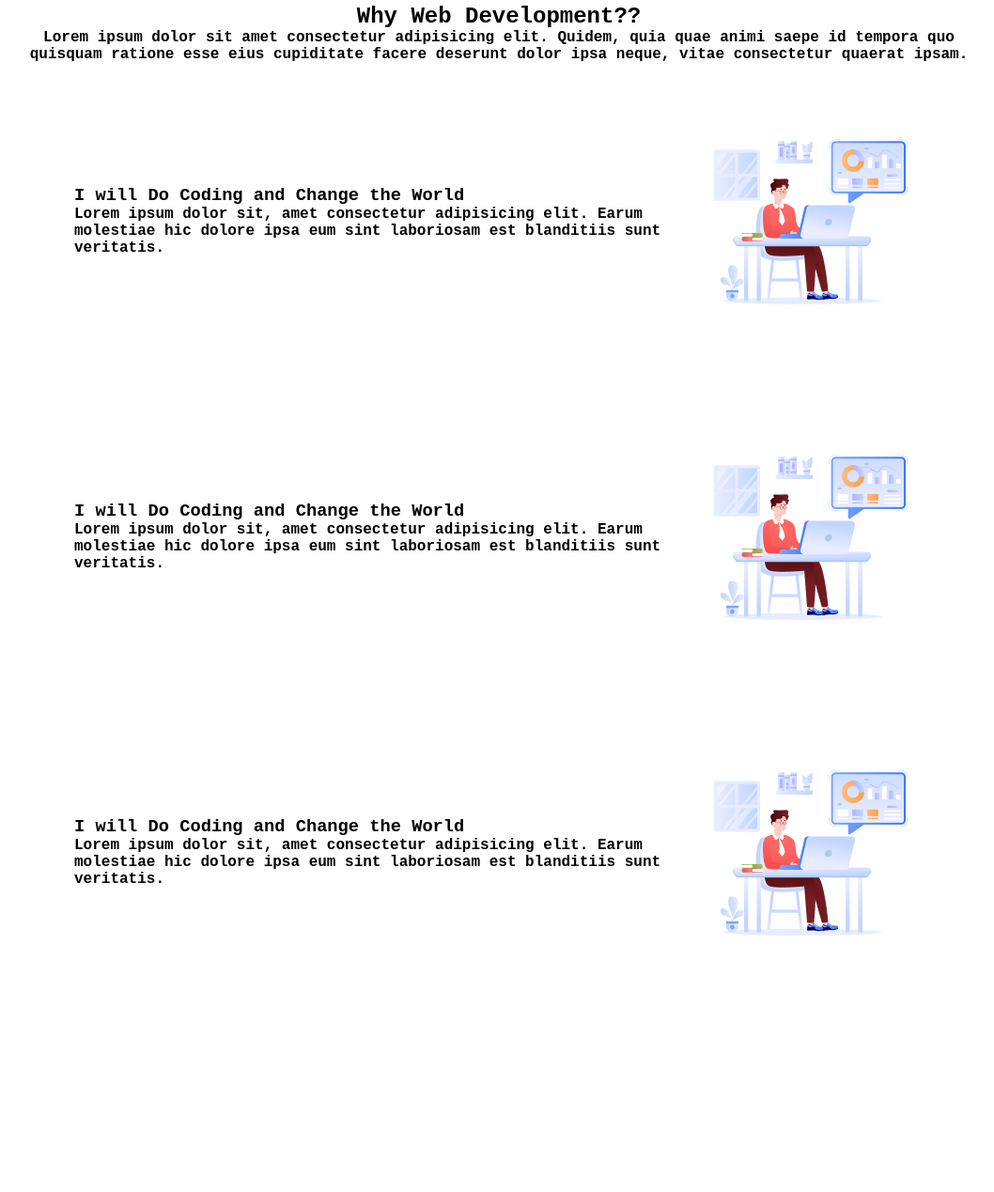
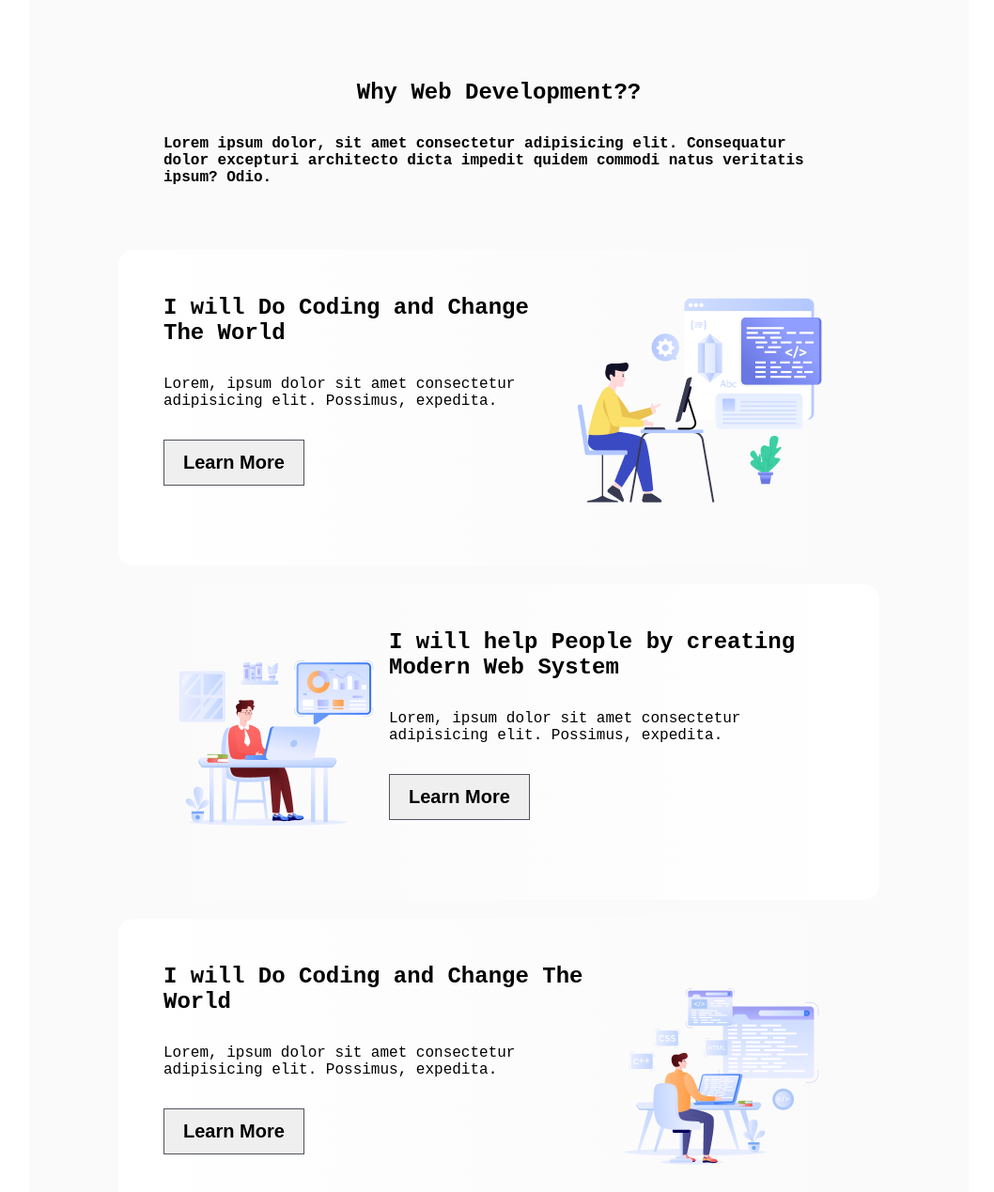
Before and after one commit to mehedee007/M1A1, a plain HTML site: page index.html in a window 1280 px wide. Shown: the part 799-2068 px from the top of the page at 94% size, without its empty margins (109-1167 px from the left). Before the commit the page ends 1949 px from the top, so only its background shows below. Drawn offline with Linux system fonts and the light colour scheme; a web font is replaced by a local one.

Commit message:
Second Slide completed. and Added the Layout for the Third Slide

```diff
--- a/index.html
+++ b/index.html
@@ -31,49 +31,90 @@
         </div>
 
 
-        <section class="section">
-            <div class="section-header">
-                <h1 class="section-title">Why Web Development??</h1>
-                <p class="section-desc">Lorem ipsum dolor sit amet consectetur adipisicing elit. Quidem, quia quae animi
-                    saepe id tempora quo quisquam ratione esse eius cupiditate facere deserunt dolor ipsa neque, vitae
-                    consectetur quaerat ipsam.</p>
+
+        <section class="article-section">
+            <div class="article" id="article-header">
+                <h1 class="article-heading">Why Web Development??</h1>
+                <p>Lorem ipsum dolor, sit amet consectetur adipisicing elit. Consequatur dolor excepturi architecto
+                    dicta impedit quidem commodi natus veritatis ipsum? Odio.</p>
             </div>
-            <div class="section-contents">
-                <article class="section-content">
-                    <div class="section-content-left">
-                        <h3>I will Do Coding and Change the World</h3>
-                        <p>Lorem ipsum dolor sit, amet consectetur adipisicing elit. Earum molestiae hic dolore ipsa eum
-                            sint laboriosam est blanditiis sunt veritatis.</p>
+
+            <article class="article bg-linear-white-black">
+                <div class="article-content">
+                    <div>
+                        <h3 class="article-title">I will Do Coding and Change The World</h3>
+                        <p class="article-desc">Lorem, ipsum dolor sit amet consectetur adipisicing elit. Possimus,
+                            expedita.</p>
+                        <div>
+                            <button class="btn-secondary">Learn More</button>
+                        </div>
                     </div>
 
-                    <img src="assets/Group 3.png" alt="">
-                </article>
+                    <div class="article-image">
+                        <img src="assets/Layer_1.png" alt="Layer 1">
+                    </div>
+                </div>
 
-                <article class="section-content">
-                    <div class="section-content-left">
-                        <h3>I will Do Coding and Change the World</h3>
-                        <p>Lorem ipsum dolor sit, amet consectetur adipisicing elit. Earum molestiae hic dolore ipsa eum
-                            sint laboriosam est blanditiis sunt veritatis.</p>
+            </article>
+            <article class="article bg-linear-black-white">
+
+                <div class="article-content">
+                    <div class="article-image">
+                        <img src="assets/Group 3.png" alt="Group 3">
+                    </div>
+                    <div>
+                        <h3 class="article-title">I will help People by creating Modern Web System</h3>
+                        <p class="article-desc">Lorem, ipsum dolor sit amet consectetur adipisicing elit. Possimus,
+                            expedita.</p>
+                        <div>
+                            <button class="btn-secondary">Learn More</button>
+                        </div>
+                    </div>
+                </div>
+
+            </article>
+            <article class="article bg-linear-white-black">
+                <div class="article-content">
+                    <div>
+                        <h3 class="article-title">I will Do Coding and Change The World</h3>
+                        <p class="article-desc">Lorem, ipsum dolor sit amet consectetur adipisicing elit. Possimus,
+                            expedita.</p>
+                        <div>
+                            <button class="btn-secondary">Learn More</button>
+                        </div>
                     </div>
 
-                    <img src="assets/Group 3.png" alt="">
-                </article>
+                    <div class="article-image">
+                        <img src="assets/Group 4.png" alt="Group 4">
+                    </div>
+                </div>
 
-                <article class="section-content">
-                    <div class="section-content-left">
-                        <h3>I will Do Coding and Change the World</h3>
-                        <p>Lorem ipsum dolor sit, amet consectetur adipisicing elit. Earum molestiae hic dolore ipsa eum
-                            sint laboriosam est blanditiis sunt veritatis.</p>
-                    </div>
+            </article>
+        </section>
 
-                    <img src="assets/Group 3.png" alt="">
-                </article>
+        <section class="content-container">
+            <div class="embed-header">
+                <h1>My Inspiration</h1>
+                <p class="article-desc">
+                    Lorem ipsum dolor sit amet consectetur adipisicing elit. Ea ipsa necessitatibus accusantium unde, ab
+                    magnam.
+                </p>
+            </div>
+            <div class="embed-content">
+                <iframe src="https://www.youtube.com/embed/Cn4G2lZ_g2I?si=pQEUlSCFrqsBZ3_g"
+                    title="YouTube video player" frameborder="0"
+                    allow="accelerometer; autoplay; clipboard-write; encrypted-media; gyroscope; picture-in-picture; web-share"
+                    referrerpolicy="strict-origin-when-cross-origin" allowfullscreen></iframe>
             </div>
         </section>
-
     </main>
     <footer>
-
+        <p>An open commitment by Mehedee Hasan</p>
+        <div class="footer-images">
+            <img src="assets/facebook.png" alt="Facebook">
+            <img src="assets/github.png" alt="github">
+            <img src="assets/linkedin-icon 1.png" alt="LinkedIn">
+        </div>
     </footer>
 </body>
 
--- a/styles/style.css
+++ b/styles/style.css
@@ -13,9 +13,33 @@ button:hover {
     background-color: #0D1321;
 }
 
-.font-black{
+.font-black {
     background-color: #0D1321;
 }
+
+.bg-linear-white-black {
+    background: linear-gradient(90.00deg, rgb(255, 255, 255), rgba(255, 255, 255, 0) 100%);
+}
+
+.bg-linear-black-white {
+    background: linear-gradient(270.00deg, rgb(255, 255, 255), rgba(255, 255, 255, 0) 100%);
+}
+
+.btn-secondary{
+   padding: 12px 20px;
+   border : 1px solid rgb(13, 19, 33,  0.7);
+   font-size: 20px;
+   font-weight: 600;
+}
+
+
+/* Common Container */
+.content-container {
+    margin: 70px 140px;
+    padding: 80px 95px;
+    border: 1px solid red;
+}
+
 
 
 
@@ -26,6 +50,7 @@ button:hover {
     font-weight: 700;
     font-style: normal;
 }
+
 
 /* Header */
 
@@ -48,7 +73,7 @@ button:hover {
     border-radius: 8px;
 }
 
-.btn-container{
+.btn-container {
     text-align: center;
 }
 
@@ -59,7 +84,7 @@ button:hover {
 .banner {
     background-image: url('../assets/Hero-bg.png');
     max-width: 1920px;
-    height: 550px;
+    height: max-content;
     padding: 26px 221px 45px;
 
 
@@ -74,19 +99,19 @@ button:hover {
     gap: 15px;
 }
 
-.hero-title{
+.hero-title {
     font-weight: bolder;
     font-size: 48px;
 }
 
-.hero-contact{
+.hero-contact {
     color: #fff;
     padding: 21px 24px;
     font-weight: bold;
     border-radius: 8px;
 }
 
-.section-header{
+/* .section-header{
     text-align: center;
 }
 
@@ -103,4 +128,112 @@ button:hover {
     justify-content: center;
     justify-content: space-between;
 
+} */
+
+.article-section {
+    /* display: flex;
+    flex-direction: column;
+    align-items: center;
+    justify-content: center; */
+    margin: 70px 140px;
+    padding: 80px 95px;
+    display: flex;
+    flex-direction: column;
+    justify-content: flex-start;
+    /* border:1px solid red; */
+    border-radius: 16px;
+    background-color: rgba(13, 19, 33, 0.02);
+    gap: 20px;
 }
+
+
+.article {
+    border-radius: 16px;
+    display: flex;
+    justify-content: flex-start;
+    align-items: center;
+    align-items: stretch;
+    padding: 48px;
+}
+
+#article-header{
+    flex-direction: column;
+    gap : 32px
+}
+
+.article-heading{
+    text-align: center;
+}
+
+.article-title{
+    font-size: 24px;
+    font-weight: 700;
+}
+
+.article-desc{
+    font-size: 16px;
+    font-weight: 400;
+}
+
+.article-content{
+    display: flex;
+    flex-direction: row;
+    justify-content: space-between;
+}
+
+.article-content > div{
+    display: flex;
+    flex-direction: column;
+    gap: 32px;
+}
+
+.embedVideo{
+    margin: 70px 140px;
+    display: flex;
+    flex-direction: column;
+    align-items: center;
+    gap: 48px;
+
+}
+
+/* .embed-header{
+    display: flex;
+    flex-direction: column;
+    gap :20px;
+    /* border: 1px solid; */
+    padding-left: 68px;
+}
+.embed-header > h1{
+    text-align: center;
+} */
+
+/* .embed-content > iframe{
+    border: 1px solid rgba(13, 19, 33, 0.2);
+    border-radius: 16px;
+    width: 100%;
+    padding: 32px;
+    height: 500px;
+    margin: 48px 0;
+} */
+
+
+
+/* .section-header>h1 {
+    text-align: center;
+} */
+
+
+
+footer {
+    display: flex;
+    align-items: center;
+    justify-content: space-between;
+    background-color: rgb(13, 19, 33, 0.03);
+    padding: 32px 150px;
+    border-radius: 16px;
+}
+
+.footer-images {
+    display: flex;
+    gap:32px;
+}
```
